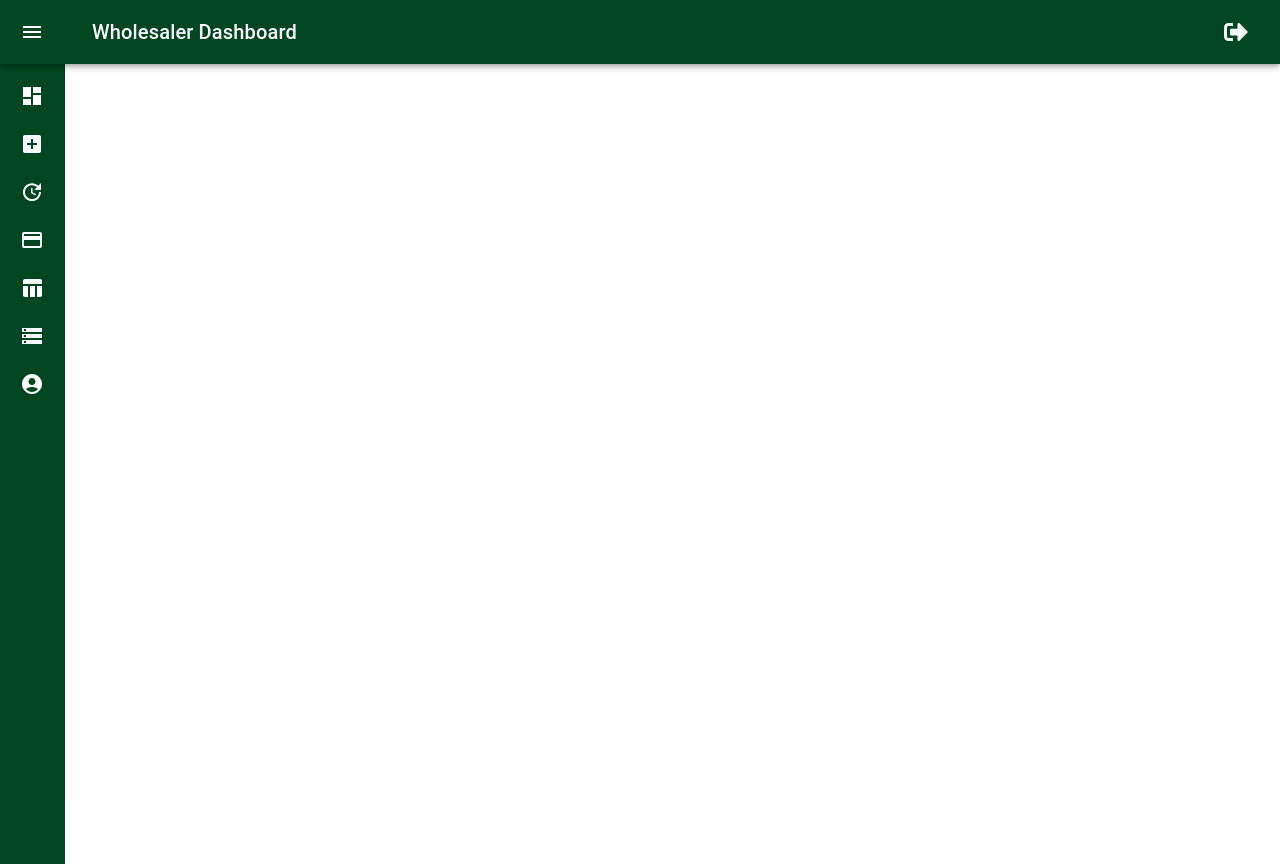
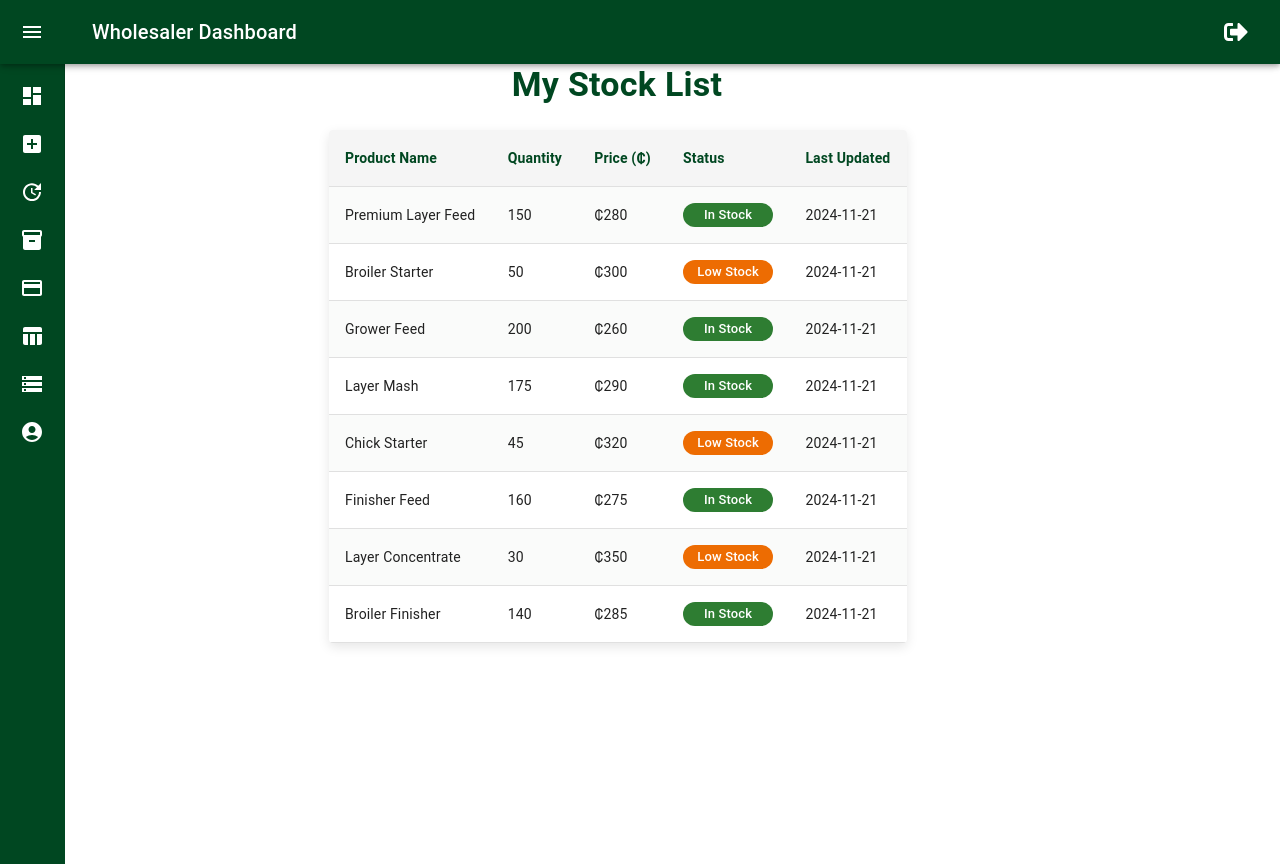
Before and after one commit to Farmera-Project/farmera-app, a React (Vite) app: page /wholesaler-dashboard/stock-list in a window 1280 px wide. Built offline with nearby package versions, Linux system fonts and the light colour scheme.

Commit message:
Added stock list to the wholesaler dashboard for the wholesaler to be able to view his or her stock available

```diff
--- a/src/App.jsx
+++ b/src/App.jsx
@@ -37,6 +37,7 @@ import UpdateStock from './pages/WholesalerDashboard/UpdateStock';
 import OrdersTable from './pages/WholesalerDashboard/OrdersTable';
 import Profile from './pages/WholesalerDashboard/Profile';
 import StockLevels from './pages/WholesalerDashboard/StockLevels';
+import StockList from './pages/WholesalerDashboard/StockList';
 
 const AppContent = () => {
   const isAuthenticated = true; // Replace with actual authentication logic
@@ -121,6 +122,7 @@ const AppContent = () => {
             <Route path="wholesale-overview" element={<WholesaleOverview/>} />
             <Route path="add-stock" element={<AddStock />} />
             <Route path="update-stock" element={<UpdateStock />} />
+            <Route path="stock-list"  element={<StockList />} />
             <Route path="payment" element={<Payments />} />
             <Route path="orders-table" element={<OrdersTable />} />
             <Route path="profile" element={<Profile />} />
--- a/src/components/WholesalerNavbar.jsx
+++ b/src/components/WholesalerNavbar.jsx
@@ -26,6 +26,8 @@ import StorageIcon from '@mui/icons-material/Storage';
 import AccountCircleIcon from '@mui/icons-material/AccountCircle';
 import UpdateIcon from '@mui/icons-material/Update';
 import DashboardIcon from '@mui/icons-material/Dashboard';
+import InventoryIcon from '@mui/icons-material/Inventory';
+
 const drawerWidth = 240;
 
 const openedMixin = (theme) => ({
@@ -112,6 +114,11 @@ const menuItems = [
     path: '/wholesaler-dashboard/update-stock',
     icon: <UpdateIcon />,
     text: 'Update stock'
+  },
+  {
+    path: '/wholesaler-dashboard/stock-list',
+    icon: <InventoryIcon />,
+    text: 'Stock List'
   },
   {
     path: '/wholesaler-dashboard/paymentform',
--- a/src/components/WholesalerSidebar.jsx
+++ b/src/components/WholesalerSidebar.jsx
@@ -19,6 +19,7 @@ import UpdateIcon from '@mui/icons-material/Update';
 import PaymentIcon from '@mui/icons-material/Payment';
 import TableChartIcon from '@mui/icons-material/TableChart';
 import StorageIcon from '@mui/icons-material/Storage';
+import InventoryIcon from '@mui/icons-material/Inventory';
 
 const drawerWidth = 240;
 
@@ -30,6 +31,7 @@ const menuItems = [
   { path: '/wholesaler-dashboard/orders-table', icon: <TableChartIcon />, text: 'Orders Table' },
   { path: '/wholesaler-dashboard/profile', icon: <AccountCircleIcon />, text: 'Profile' },
   { path: '/wholesaler-dashboard/stock-levels', icon: <StorageIcon />, text: 'Stock Levels' },
+  { path: '/wholesaler-dashboard/stock-list', icon: <InventoryIcon />, text: 'Stock List' },
 ];
 
 const WholesaleSidebar = ({ open, handleDrawerClose }) => {
--- a/src/pages/WholesalerDashboard/OrdersTable.jsx
+++ b/src/pages/WholesalerDashboard/OrdersTable.jsx
@@ -20,16 +20,16 @@ import VisibilityIcon from '@mui/icons-material/Visibility';
 const sampleOrders = [
   {
     id: "ORD001",
-    productName: "Product A",
+    productName: "Home Grown Feed",
     quantity: 10,
-    customer: "Mabel Asante",
+    customer: "Mabel Hackman",
     status: "pending",
     date: "2024-03-15",
     total: 500.00
   },
   {
     id: "ORD002",
-    productName: "Product B",
+    productName: "Starter Feed",
     quantity: 5,
     customer: "Calvin Bekoe",
     status: "completed",
--- /dev/null
+++ b/src/pages/WholesalerDashboard/StockList.jsx
@@ -0,0 +1,212 @@
+import React, { useState } from 'react';
+import {
+  Box,
+  Container,
+  Typography,
+  Paper,
+  Table,
+  TableBody,
+  TableCell,
+  TableContainer,
+  TableHead,
+  TableRow,
+  Chip,
+} from '@mui/material';
+import { ToastContainer } from 'react-toastify';
+import 'react-toastify/dist/ReactToastify.css';
+
+// Define initial stock data
+const initialStocks = [
+  {
+    id: 1,
+    productName: "Premium Layer Feed",
+    quantity: 150,
+    price: 280,
+    status: "In Stock",
+    lastUpdated: new Date().toISOString().split('T')[0]
+  },
+  {
+    id: 2,
+    productName: "Broiler Starter",
+    quantity: 50,
+    price: 300,
+    status: "Low Stock",
+    lastUpdated: new Date().toISOString().split('T')[0]
+  },
+  {
+    id: 3,
+    productName: "Grower Feed",
+    quantity: 200,
+    price: 260,
+    status: "In Stock",
+    lastUpdated: new Date().toISOString().split('T')[0]
+  },
+  {
+    id: 4,
+    productName: "Layer Mash",
+    quantity: 175,
+    price: 290,
+    status: "In Stock",
+    lastUpdated: new Date().toISOString().split('T')[0]
+  },
+  {
+    id: 5,
+    productName: "Chick Starter",
+    quantity: 45,
+    price: 320,
+    status: "Low Stock",
+    lastUpdated: new Date().toISOString().split('T')[0]
+  },
+  {
+    id: 6,
+    productName: "Finisher Feed",
+    quantity: 160,
+    price: 275,
+    status: "In Stock",
+    lastUpdated: new Date().toISOString().split('T')[0]
+  },
+  {
+    id: 7,
+    productName: "Layer Concentrate",
+    quantity: 30,
+    price: 350,
+    status: "Low Stock",
+    lastUpdated: new Date().toISOString().split('T')[0]
+  },
+  {
+    id: 8,
+    productName: "Broiler Finisher",
+    quantity: 140,
+    price: 285,
+    status: "In Stock",
+    lastUpdated: new Date().toISOString().split('T')[0]
+  }
+];
+
+const StockList = () => {
+  const [stocks] = useState(initialStocks);
+
+  return (
+    <Box sx={{
+      mt: 7,
+      mb: 4,
+      ml: 20,
+      pt: 1
+    }}>
+      <Container maxWidth="lg">
+        <Box sx={{
+          textAlign: 'center',
+          mb: 3,
+          ml: 4
+        }}>
+          <Typography
+            variant="h4"
+            fontWeight="bold"
+            color="#004721"
+            gutterBottom
+          >
+            My Stock List
+          </Typography>
+        </Box>
+
+        <TableContainer
+          component={Paper}
+          sx={{
+            boxShadow: '0 4px 12px rgba(0,0,0,0.1)',
+            maxHeight: '550px',
+            overflow: 'auto',
+            mx: 'auto',
+            ml: 4,
+            width: '95%',
+            position: 'relative',
+            zIndex: 1
+          }}
+        >
+          <Table stickyHeader>
+            <TableHead>
+              <TableRow>
+                <TableCell
+                  sx={{
+                    fontWeight: 'bold',
+                    bgcolor: '#f5f5f5',
+                    color: '#004721'
+                  }}
+                >
+                  Product Name
+                </TableCell>
+                <TableCell
+                  sx={{
+                    fontWeight: 'bold',
+                    bgcolor: '#f5f5f5',
+                    color: '#004721'
+                  }}
+                >
+                  Quantity
+                </TableCell>
+                <TableCell
+                  sx={{
+                    fontWeight: 'bold',
+                    bgcolor: '#f5f5f5',
+                    color: '#004721'
+                  }}
+                >
+                  Price (₵)
+                </TableCell>
+                <TableCell
+                  sx={{
+                    fontWeight: 'bold',
+                    bgcolor: '#f5f5f5',
+                    color: '#004721'
+                  }}
+                >
+                  Status
+                </TableCell>
+                <TableCell
+                  sx={{
+                    fontWeight: 'bold',
+                    bgcolor: '#f5f5f5',
+                    color: '#004721'
+                  }}
+                >
+                  Last Updated
+                </TableCell>
+              </TableRow>
+            </TableHead>
+            <TableBody>
+              {stocks.map((stock) => (
+                <TableRow
+                  key={stock.id}
+                  hover
+                  sx={{
+                    '&:nth-of-type(odd)': {
+                      bgcolor: 'rgba(0, 71, 33, 0.02)'
+                    }
+                  }}
+                >
+                  <TableCell>{stock.productName}</TableCell>
+                  <TableCell>{stock.quantity}</TableCell>
+                  <TableCell>₵{stock.price}</TableCell>
+                  <TableCell>
+                    <Chip
+                      label={stock.status}
+                      size="small"
+                      color={stock.status === "In Stock" ? "success" : "warning"}
+                      sx={{
+                        fontWeight: 'medium',
+                        minWidth: '90px'
+                      }}
+                    />
+                  </TableCell>
+                  <TableCell>{stock.lastUpdated}</TableCell>
+                </TableRow>
+              ))}
+            </TableBody>
+          </Table>
+        </TableContainer>
+      </Container>
+      <ToastContainer />
+    </Box>
+  );
+};
+
+export default StockList;
```
Also changed, not shown: src/layouts/WholesalerDashboardLayout.jsx (+9 -1 lines).
